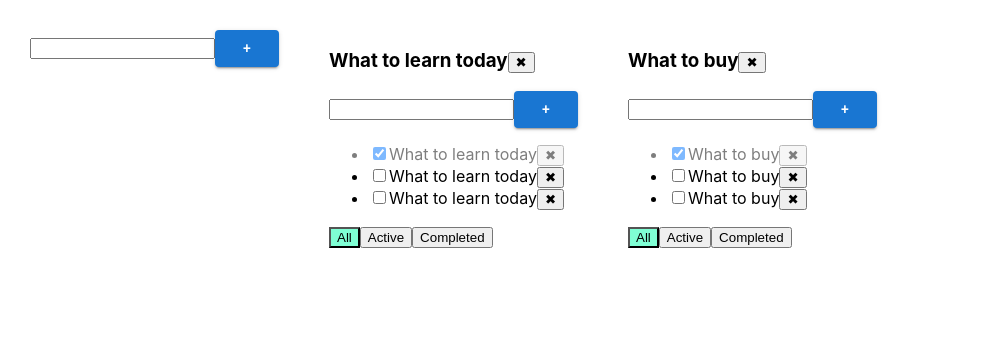
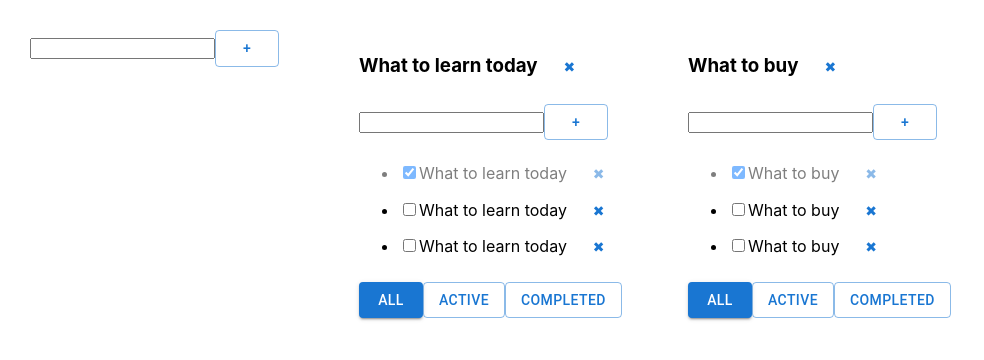
Before and after one commit to kravchanton/todov2, a React (Create React App) app: page / in a window 1280 px wide. Shown: the top 360 px of the page, without its empty margins (0-984 px from the left). Built offline with nearby package versions, Linux system fonts and the light colour scheme.

Commit message:
style button

```diff
--- a/src/AddItemForm.tsx
+++ b/src/AddItemForm.tsx
@@ -40,7 +40,9 @@ export const AddItemForm = (props: addItemFormType) => {
                    onKeyDown={onKeyDownAddTask}
                    className={error ? 'error' : ''}
             />
-            <Button variant="contained" onClick={addItem}>+</Button>
+            <Button variant="outlined" onClick={addItem}>+</Button>
+            <Button style={{maxWidth: '30px', maxHeight: '30px', minWidth: '30px', minHeight: '30px'}}/>
+
             {error && <div className={'error-message'}>{error}</div>}
         </div>
     )
--- a/src/TodoList.tsx
+++ b/src/TodoList.tsx
@@ -2,6 +2,7 @@ import React, {useState, KeyboardEvent, ChangeEvent} from 'react';
 import {filterValuesType} from "./App";
 import {AddItemForm} from "./AddItemForm";
 import {EditableSpan} from "./EditableSpan";
+import { Button } from '@mui/material';
 
 export type TaskType = {
     id: string
@@ -35,7 +36,7 @@ let changeTodoListTitle= (title: string) => {
     return (
         <div>
             <h3><EditableSpan title={props.title} changeTitle={changeTodoListTitle} />
-                <button onClick={() => props.removeTodoList(props.id)}>✖</button>
+                <Button onClick={() => props.removeTodoList(props.id)}>✖</Button>
             </h3>
 
 
@@ -53,22 +54,23 @@ let changeTodoListTitle= (title: string) => {
                     return (
                         <li key={t.id} className={t.isDone === true ? 'is-done' : ''}>
                             <input type="checkbox" checked={t.isDone} onChange={changeTaskStatus}/>
-                            <EditableSpan title={props.title} changegit Title={changeTaskTitle}/>
-                            <button onClick={() => props.removeTask(t.id, props.id)}>✖</button>
+                            <EditableSpan title={props.title} changeTitle={changeTaskTitle}/>
+                            <Button onClick={() => props.removeTask(t.id, props.id)}>✖</Button>
                         </li>)
                 }) : "Tasks list is empty"}
 
             </ul>
             <div>
-                <button className={props.filter === 'all' ? 'active-filter' : ''}
+                <Button
+                    variant={props.filter === 'all' ? "contained" : "outlined"}
                         onClick={() => props.changeFilter('all', props.id)}>All
-                </button>
-                <button className={props.filter === 'active' ? 'active-filter' : ''}
+                </Button>
+                <Button variant={props.filter === 'active' ? "contained" : "outlined"}
                         onClick={() => props.changeFilter('active', props.id)}>Active
-                </button>
-                <button className={props.filter === 'completed' ? 'active-filter' : ''}
+                </Button>
+                <Button variant={props.filter === 'completed' ? "contained" : "outlined"}
                         onClick={() => props.changeFilter('completed', props.id)}>Completed
-                </button>
+                </Button>
             </div>
         </div>
     )
--- a/src/index.tsx
+++ b/src/index.tsx
@@ -1,11 +1,13 @@
 import React from 'react';
 import ReactDOM from 'react-dom';
+import { createRoot } from 'react-dom/client'
 import './index.css';
 import App from './App';
 import * as serviceWorker from './serviceWorker';
 
-ReactDOM.render(<App />,  document.getElementById('root'));
-
+const container = document.getElementById('root');
+const root = createRoot(container!); // createRoot(container!) if you use TypeScript
+root.render(<App />);
 // If you want your app to work offline and load faster, you can change
 // unregister() to register() below. Note this comes with some pitfalls.
 // Learn more about service workers: https://bit.ly/CRA-PWA
--- a/tsconfig.json
+++ b/tsconfig.json
@@ -17,7 +17,7 @@
     "resolveJsonModule": true,
     "isolatedModules": true,
     "noEmit": true,
-    "jsx": "react"
+    "jsx": "preserve"
   },
   "include": [
     "src"
```
Also changed, not shown: 1 other file (tests, documents, lock files or other folders).
